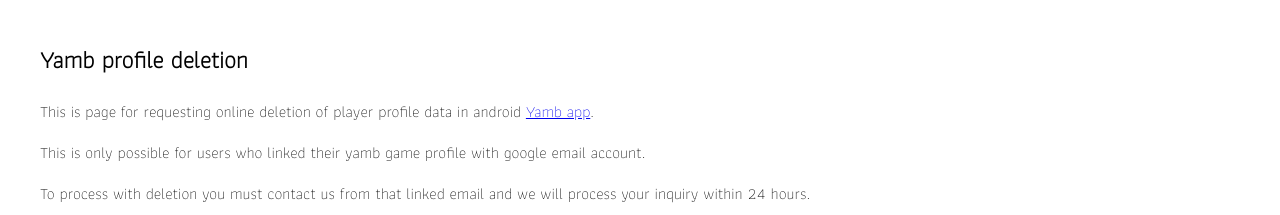
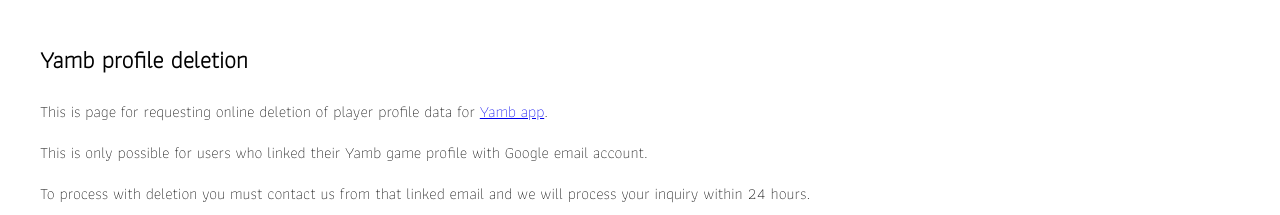
Before and after one commit to prcela/ArenaWeb, a plain HTML site: page yamb/profile_deletion.html in a window 1280 px wide. Shown: the top 215 px of the page. Drawn offline with Linux system fonts and the light colour scheme.

Commit message:
Update profile_deletion.html

```diff
--- a/yamb/profile_deletion.html
+++ b/yamb/profile_deletion.html
@@ -16,8 +16,8 @@
     }
   </style>
 <h2>Yamb profile deletion</h2>
-<p>This is page for requesting online deletion of player profile data in android <a href="https://play.google.com/store/apps/details?id=app.igre.yamb&hl=en_US">Yamb app</a>.</p>
-<p>This is only possible for users who linked their yamb game profile with google email account.</p>
+<p>This is page for requesting online deletion of player profile data for <a href="https://play.google.com/store/apps/details?id=app.igre.yamb&hl=en_US">Yamb app</a>.</p>
+<p>This is only possible for users who linked their Yamb game profile with Google email account.</p>
 <p></p>
 <p>To process with deletion you must contact us from that linked email and we will process your inquiry within 24 hours.</p>
 <p>By deleting this profile, all your Yamb data linked with that email will be irreversibly destroyed including profile alias, birthday, diamonds, pretzels, scores, rankings, chat messages, statistics and history of actions.</p>
```
